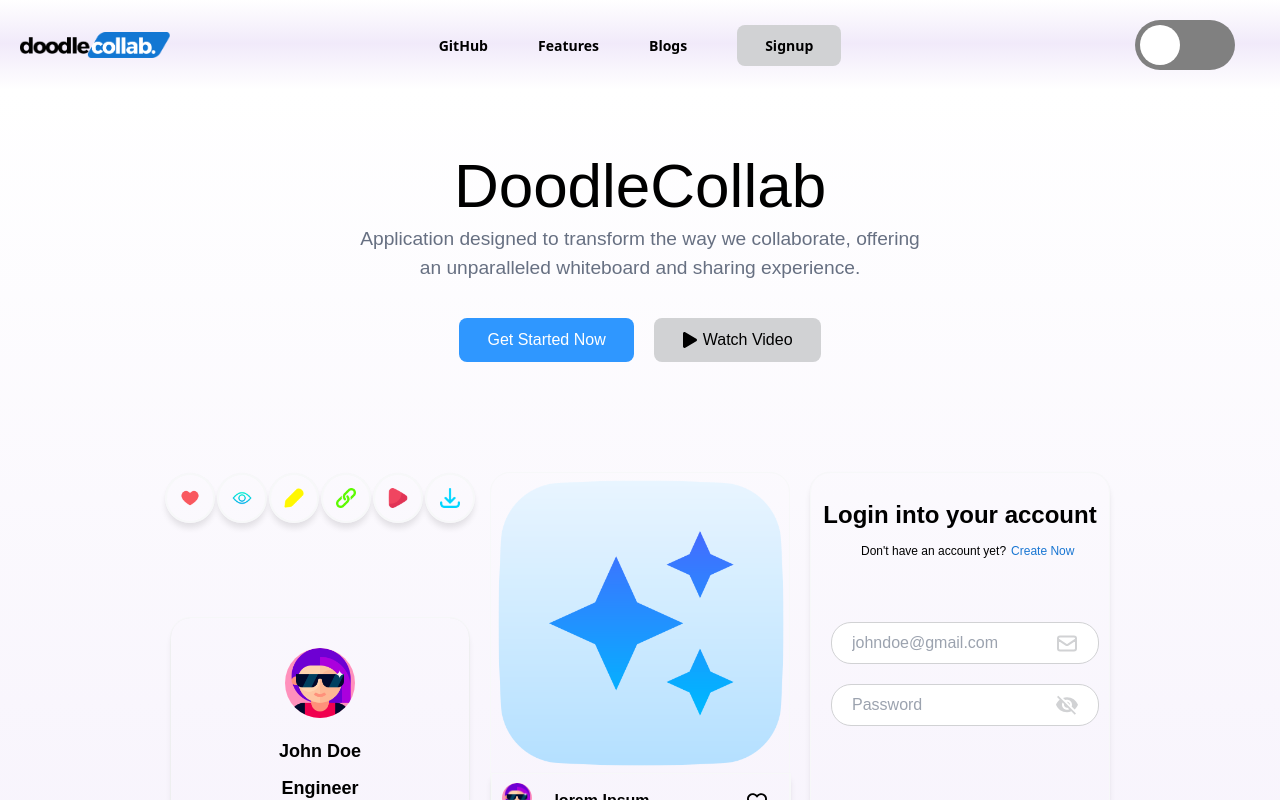
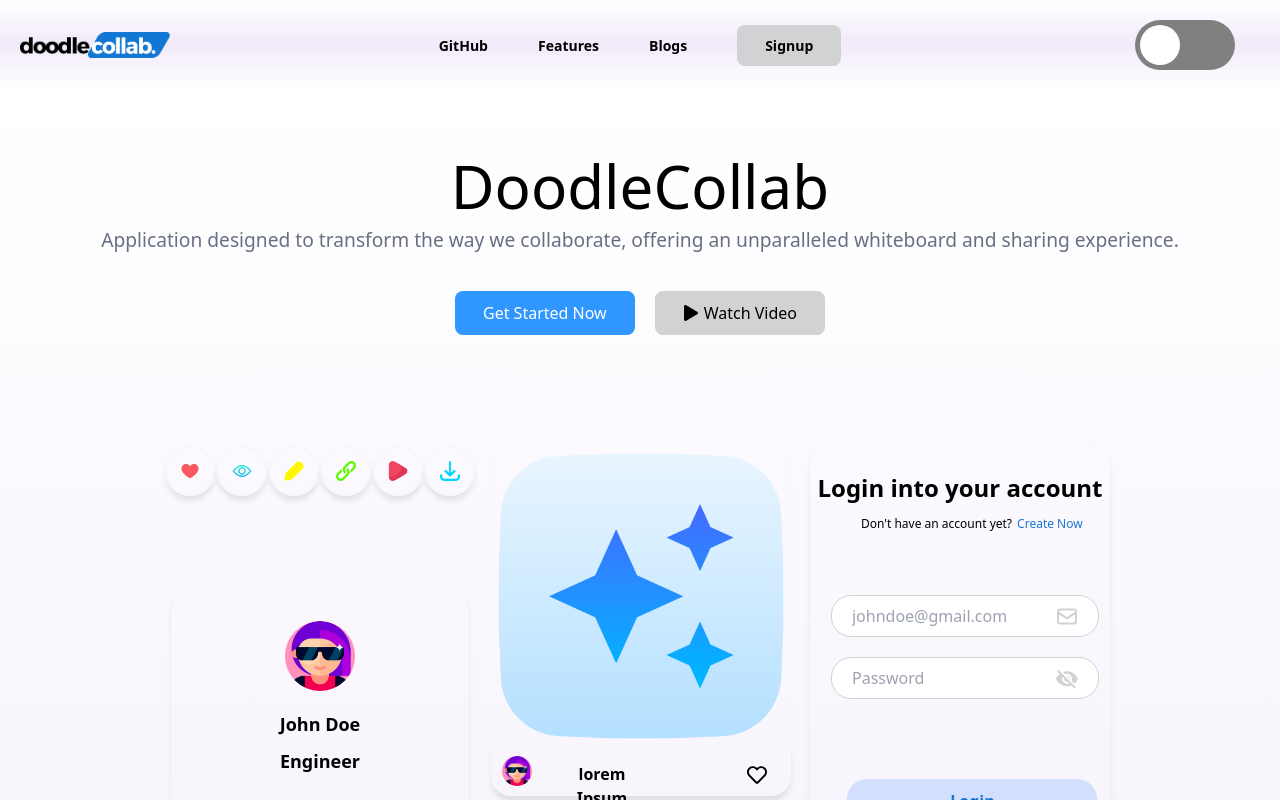
Before and after one commit to WikiPortal/DoodleCollab, a React (Vite) app: page / in a window 1280 px wide. Shown: the top 800 px of the page. Built offline with nearby package versions, Linux system fonts and the light colour scheme.

Commit message:
removed homebanner css part 1

```diff
--- a/src/components/Banner/HomeBanner.jsx
+++ b/src/components/Banner/HomeBanner.jsx
@@ -49,14 +49,14 @@ const HomeBanner = () => {
   });
 
   return (
-    <section className="homebanner-section">
-      <div className="homebanner-container">
-        <h1>DoodleCollab</h1>
-        <p className="homebanner-head-para">
+    <section className="flex justify-center mb-5">
+      <div className="font-sans text-center items-center max-w-1/2 m-14 p-4 h-screen">
+        <h1 className="text-6xl font-normal leading-[48px]">DoodleCollab</h1>
+        <p className="text-[1.2rem] p-4 text-[#677082]">
           Application designed to transform the way we collaborate, offering an
           unparalleled whiteboard and sharing experience.
         </p>
-        <div className="homebanner-head-button">
+        <div className="flex justify-center pt-5 gap-5">
           <a href="/register">
             <button className="homebanner-getStarted">Get Started Now</button>
           </a>
--- a/src/components/Banner/homebanner.css
+++ b/src/components/Banner/homebanner.css
@@ -1,36 +1,3 @@
-.homebanner-section {
-  justify-content: center;
-  display: flex;
-  margin-bottom: 20px;
-}
-.homebanner-container {
-  font-family: sans-serif;
-  text-align: center;
-  align-items: center;
-  max-width: 50%;
-  margin: 3.5rem;
-  padding: 1rem;
-  height: 100vh;
-}
-
-.homebanner-container h1 {
-  font: bold;
-  font-size: 62px;
-  font-weight: 400;
-  line-height: 48px;
-}
-.homebanner-head-para {
-  font-size: 1.2rem;
-  padding: 15px;
-  color: #677082;
-}
-.homebanner-head-button {
-  display: flex;
-  flex-direction: row;
-  justify-content: center;
-  padding-top: 20px;
-  gap: 20px;
-}
 .homebanner-getStarted {
   border-radius: 8px;
   padding: 10px 28px;
```
